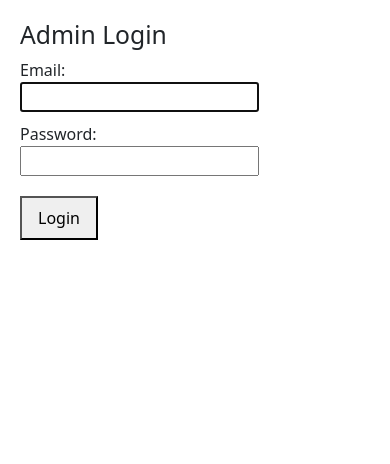
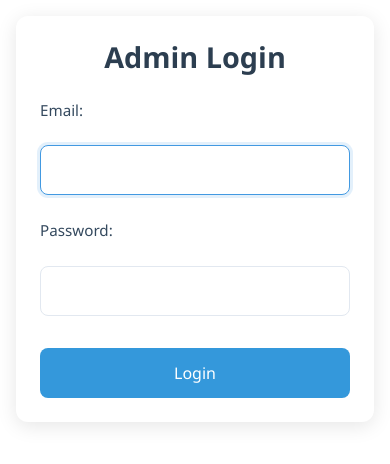
Before and after one commit to GurugubelliSravanthi/CaroCart-FrontEnd, a React (Vite) app: page /admins/login in a window 390 px wide. Shown: the top 464 px of the page. Built offline with nearby package versions, Linux system fonts and the light colour scheme.

Commit message:
feat: Add Admin Login styling and structure; implement responsive design for login form

```diff
--- /dev/null
+++ b/src/pages/admin/AdminLogin.css
@@ -0,0 +1,90 @@
+/* AdminLogin.css */
+.login-container {
+    max-width: 400px;
+    margin: 2rem auto;
+    padding: 2.5rem;
+    border-radius: 12px;
+    box-shadow: 0 4px 20px rgba(0, 0, 0, 0.1);
+    background-color: #fff;
+    font-family: 'Segoe UI', Tahoma, Geneva, Verdana, sans-serif;
+  }
+
+  .login-title {
+    font-size: 1.8rem;
+    color: #2c3e50;
+    margin-bottom: 1.5rem;
+    text-align: center;
+    font-weight: 600;
+  }
+
+  .login-error {
+    color: #e74c3c;
+    background-color: #fdecea;
+    padding: 0.8rem;
+    border-radius: 6px;
+    margin-bottom: 1.5rem;
+    font-size: 0.9rem;
+    text-align: center;
+  }
+
+  .login-form {
+    display: flex;
+    flex-direction: column;
+    gap: 1.5rem;
+  }
+
+  .form-group {
+    display: flex;
+    flex-direction: column;
+    gap: 0.5rem;
+  }
+
+  .form-label {
+    font-size: 0.95rem;
+    color: #34495e;
+    font-weight: 500;
+  }
+
+  .form-input {
+    padding: 0.8rem 1rem;
+    border: 1px solid #dfe6e9;
+    border-radius: 8px;
+    font-size: 1rem;
+    transition: all 0.3s ease;
+  }
+
+  .form-input:focus {
+    outline: none;
+    border-color: #3498db;
+    box-shadow: 0 0 0 3px rgba(52, 152, 219, 0.2);
+  }
+
+  .login-button {
+    padding: 0.8rem;
+    background-color: #3498db;
+    color: white;
+    border: none;
+    border-radius: 8px;
+    font-size: 1rem;
+    font-weight: 500;
+    cursor: pointer;
+    transition: all 0.3s ease;
+    margin-top: 0.5rem;
+  }
+
+  .login-button:hover {
+    background-color: #2980b9;
+    transform: translateY(-2px);
+  }
+
+  .login-button:active {
+    transform: translateY(0);
+  }
+
+  /* Responsive adjustments */
+  @media (max-width: 480px) {
+    .login-container {
+      padding: 1.5rem;
+      margin: 1rem;
+    }
+  }
--- a/src/pages/admin/AdminLogin.jsx
+++ b/src/pages/admin/AdminLogin.jsx
@@ -1,7 +1,7 @@
-// src/pages/AdminLogin.jsx
 import React, { useState } from "react";
 import { useNavigate } from "react-router-dom";
 import { adminLogin } from "../../services/authService";
+import "./AdminLogin.css"; // Import the CSS file
 
 const AdminLogin = () => {
   const navigate = useNavigate();
@@ -29,32 +29,32 @@ const AdminLogin = () => {
   };
 
   return (
-    <div style={{ maxWidth: 400, margin: "auto", padding: 20 }}>
-      <h2>Admin Login</h2>
-      {error && <div style={{ color: "red", marginBottom: 10 }}>{error}</div>}
-      <form onSubmit={handleSubmit}>
-        <div>
-          <label>Email:</label>
-          <br />
+    <div className="login-container">
+      <h2 className="login-title">Admin Login</h2>
+      {error && <div className="login-error">{error}</div>}
+      <form onSubmit={handleSubmit} className="login-form">
+        <div className="form-group">
+          <label className="form-label">Email:</label>
           <input
             type="email"
+            className="form-input"
             required
             value={email}
             onChange={(e) => setEmail(e.target.value)}
             autoFocus
           />
         </div>
-        <div style={{ marginTop: 10 }}>
-          <label>Password:</label>
-          <br />
+        <div className="form-group">
+          <label className="form-label">Password:</label>
           <input
             type="password"
+            className="form-input"
             required
             value={password}
             onChange={(e) => setPassword(e.target.value)}
           />
         </div>
-        <button type="submit" style={{ marginTop: 20, padding: "8px 16px" }}>
+        <button type="submit" className="login-button">
           Login
         </button>
       </form>
```
